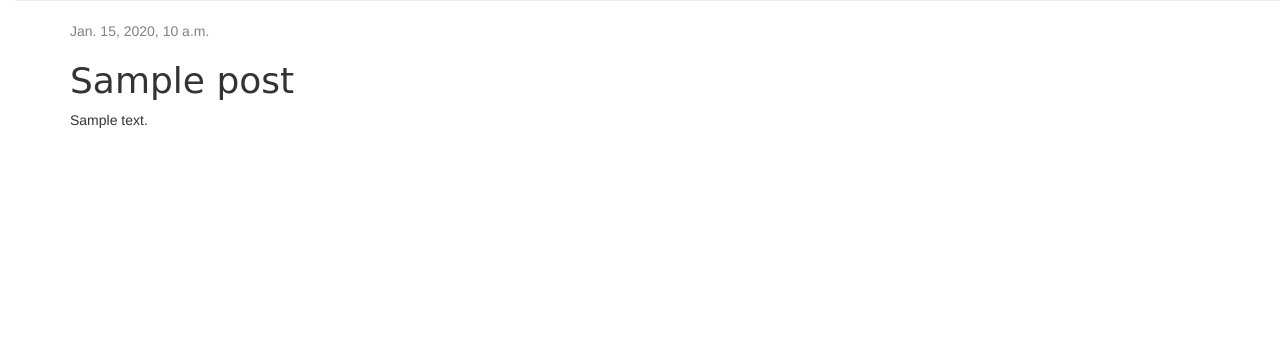
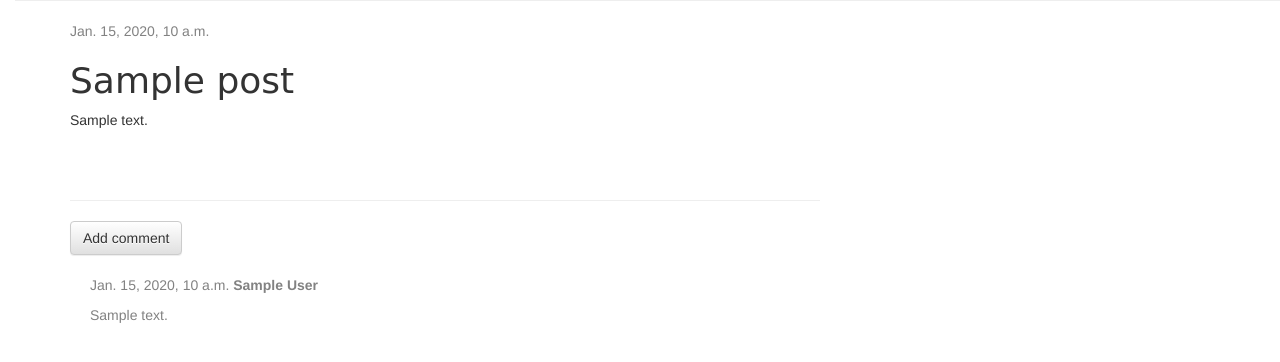
Before and after one commit to voidnologo/django_blog, a Django app: page /post/1/ in a window 1280 px wide. Shown: the part 154-516 px from the top of the page. Run offline with Django 3.2, Linux system fonts and the light colour scheme; tables that the repository leaves empty hold one stand-in row (values such as "Sample post"); some libraries are stand-ins or nearby versions.

Commit message:
comments

```diff
--- a/blog/admin.py
+++ b/blog/admin.py
@@ -1,5 +1,6 @@
 from django.contrib import admin
-from .models import Post
+from .models import Post, Comment
 
 
 admin.site.register(Post)
+admin.site.register(Comment)
--- a/blog/models.py
+++ b/blog/models.py
@@ -15,3 +15,21 @@ class Post(models.Model):
 
     def __str__(self):
         return self.title
+
+    def approved_comments(self):
+        return self.comments.filter(approved_comment=True)
+
+
+class Comment(models.Model):
+    post = models.ForeignKey('blog.Post', related_name='comments')
+    author = models.CharField(max_length=200)
+    text = models.TextField()
+    created_date = models.DateTimeField(default=timezone.now)
+    approved_comment = models.BooleanField(default=False)
+
+    def approve(self):
+        self.approved_comment = True
+        self.save()
+
+    def __str__(self):
+        return self.text
--- a/blog/static/css/blog.css
+++ b/blog/static/css/blog.css
@@ -54,3 +54,7 @@ h1, h2, h3, h4 {
 .post h1 a, .post h1 a:visited {
     color: #000000;
 }
+
+.comment {
+  margin: 20px 0px 20px 20px;
+}
--- a/blog/templates/blog/post_detail.html
+++ b/blog/templates/blog/post_detail.html
@@ -16,4 +16,25 @@
     <h1>{{ post.title }}</h1>
     <p>{{ post.text | linebreaks }}</p>
   </div>
+
+  <hr>
+  <a class="btn btn-default" href="{% url 'add_comment_to_post' pk=post.pk %}">Add comment</a>
+  {% for comment in post.comments.all %}
+    {% if user.is_authenticated or comment.approved_comment %}
+      <div class="comment">
+        <div class="date">
+          {{ comment.created_date }}
+          {% if not comment.approved_comment %}
+            <a class="btn btn-default" href="{% url 'comment_remove' pk=comment.pk %}"><span class="glyphicon glyphicon-remove"></span></a>
+            <a class="btn btn-default" href="{% url 'comment_approve' pk=comment.pk %}"><span class="glyphicon glyphicon-ok"></span></a>
+          {% endif %}
+          <strong>{{ comment.author }}</strong>
+          <p>{{ comment.text | linebreaks }}</p>
+        </div>
+      </div>
+    {% endif %}
+  {% empty %}
+    <p>No comments</p>
+  {% endfor %}
+
 {% endblock %}
--- a/blog/templates/blog/post_list.html
+++ b/blog/templates/blog/post_list.html
@@ -8,6 +8,7 @@
       </div>
       <h1><a href="{% url 'post_detail' pk=post.pk %}">{{ post.title }}</a></h1>
       <p>{{ post.text | linebreaks }}</p>
+      <a href="{% url 'blog.views.post_detail' pk=post.pk %}">Comments: {{ post.approved_comments.count }}</a>
     </div>
   {% endfor %}
 {% endblock %}
--- a/blog/urls.py
+++ b/blog/urls.py
@@ -10,4 +10,7 @@ urlpatterns = [
     url(r'^post/(?P<pk>\d+)/remove$', views.post_remove, name='post_remove'),
     url(r'^post/(?P<pk>\d+)/publish/$', views.post_publish, name='post_publish'),
     url(r'^post/(?P<pk>\d+)/edit/$', views.post_edit, name='post_edit'),
+    url(r'^post/(?P<pk>\d+)/comment/$', views.add_comment_to_post, name='add_comment_to_post'),
+    url(r'^comment/(?P<pk>\d+)/approve/$', views.comment_approve, name='comment_approve'),
+    url(r'^comment/(?P<pk>\d+)/remove/$', views.comment_remove, name='comment_remove'),
 ]
--- a/blog/views.py
+++ b/blog/views.py
@@ -2,8 +2,8 @@ from django.contrib.auth.decorators import login_required
 from django.shortcuts import render, get_object_or_404, redirect
 from django.utils import timezone
 
-from .models import Post
-from .forms import PostForm
+from .models import Post, Comment
+from .forms import PostForm, CommentForm
 
 
 def post_list(request):
@@ -65,3 +65,32 @@ def post_edit(request, pk):
     else:
         form = PostForm(instance=post)
     return render(request, 'blog/post_edit.html', {'form': form})
+
+
+def add_comment_to_post(request, pk):
+    post = get_object_or_404(Post, pk=pk)
+    if request.method == "POST":
+        form = CommentForm(request.POST)
+        if form.is_valid():
+            comment = form.save(commit=False)
+            comment.post = post
+            comment.save()
+            return redirect('blog.views.post_detail', pk=post.pk)
+    else:
+        form = CommentForm()
+    return render(request, 'blog/add_comment_to_post.html', {'form': form})
+
+
+@login_required
+def comment_approve(request, pk):
+    comment = get_object_or_404(Comment, pk=pk)
+    comment.approve()
+    return redirect('blog.views.post_detail', pk=comment.post.pk)
+
+
+@login_required
+def comment_remove(request, pk):
+    comment = get_object_or_404(Comment, pk=pk)
+    post_pk = comment.post.pk
+    comment.delete()
+    return redirect('blog.views.post_detail', pk=post_pk)
```
Also changed, not shown: blog/forms.py (+8 -1 lines), blog/templates/blog/add_comment_to_post.html (added, +10 -0 lines), blog/migrations/0002_comment.py (added).
